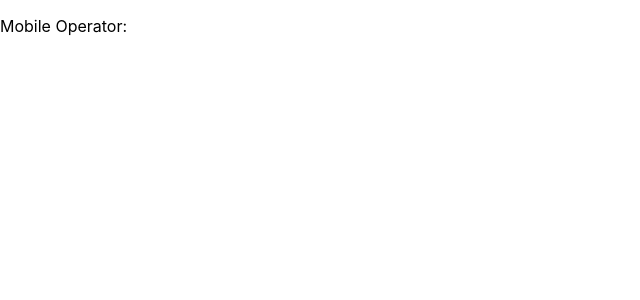
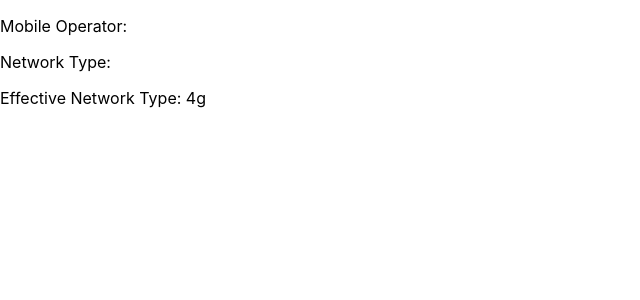
Before and after one commit to vivek133kr/mobtest, a React (Create React App) app: page / in a window 1280 px wide. Shown: the top 300 px of the page, without its empty margins (0-640 px from the left). Built offline with nearby package versions, Linux system fonts and the light colour scheme; no server answers.

Commit message:
Update App.js

```diff
--- a/src/App.js
+++ b/src/App.js
@@ -3,13 +3,35 @@ import './App.css';
 import React, { useEffect, useState } from "react";
 function App() {
   const [mobileOperator, setMobileOperator] = useState("");
+  const [networkType, setNetworkType] = useState("");
+  const [effectiveType, setEffectiveType] = useState("");
 
+  useEffect(() => {
+    const handleNetworkChange = () => {
+      const { connection } = navigator;
+      console.log(navigator, "checking navigaor")
+      if (connection) {
+        setNetworkType(connection.type || "");
+        setEffectiveType(connection.effectiveType || "");
+      }
+    };
+
+    handleNetworkChange();
+
+    // Add an event listener to detect network changes
+    navigator.connection.addEventListener("change", handleNetworkChange);
+
+    // Cleanup the event listener on component unmount
+    return () => {
+      navigator.connection.removeEventListener("change", handleNetworkChange);
+    };
+  }, []);
   useEffect(() => {
 
     const fetchMobileInfo = async () => {
       try {
         const response = await fetch(
-          "https://api.ipdata.co/carrier?api-key=d45e27bf8e1bf87c780a0e478208df948ae60edd8a209022baca0e95"
+          "https://api.ipdata.co?api-key=d45e27bf8e1bf87c780a0e478208df948ae60edd8a209022baca0e95"
         );
         const data = await response.json();
         console.log(data, " line 14")
@@ -25,6 +47,8 @@ function App() {
   return (
     <div>
       <p>Mobile Operator: {mobileOperator}</p>
+      <p>Network Type: {networkType}</p>
+      <p>Effective Network Type: {effectiveType}</p>
     </div>
   );
 }
```
